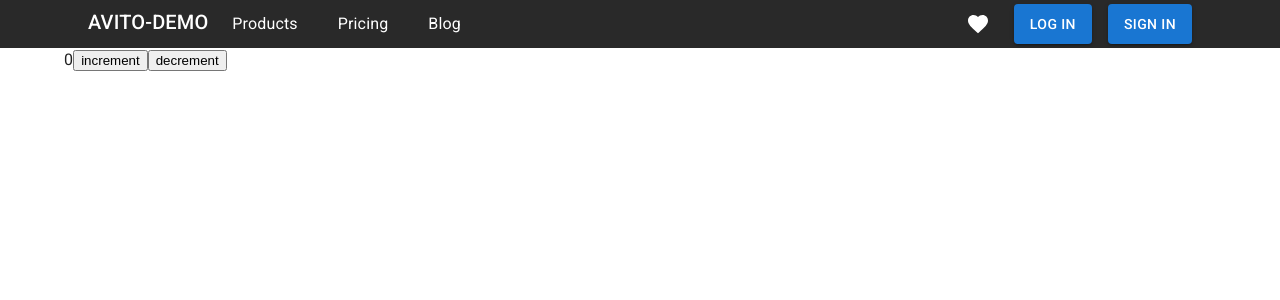
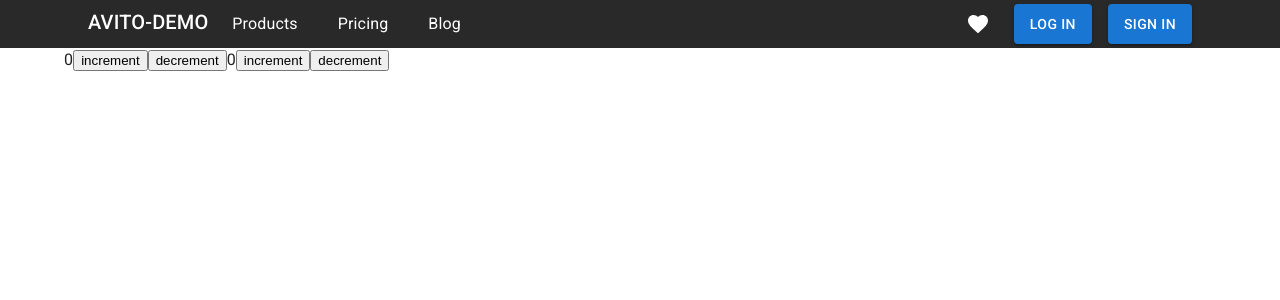
Before and after one commit to Amsssv/Avito-demo, a React (Create React App) app: page / in a window 1280 px wide. Shown: the top 300 px of the page. Built offline with nearby package versions, Linux system fonts and the light colour scheme.

Commit message:
finish redux implementation

```diff
--- a/src/Components/Body.js
+++ b/src/Components/Body.js
@@ -1,42 +1,80 @@
 import * as React from 'react';
-import { Box, } from '@mui/material';
+import {Box} from '@mui/material';
 
-import {createStore, Provider, useReduxDispatch, useReduxState} from "../provider";
-import {useReducer} from "react";
+import {connect, createStore, Provider, useDispatch, useSelector} from "../redux";
 
-const Test = () => {
-    const state = useReduxState();
-    const dispatch = useReduxDispatch();
-
-	return (
-		<div>
-			<span>{state.value}</span>
-			<button onClick={()=>dispatch({type: "INCREMENT"})}>increment</button>
-			<button onClick={()=>dispatch({type: "DECREMENT"})}>decrement</button>
-		</div>
-	)
-}
-
-const reducer = (state = {value: 0}, action) => {
+const reducer = (state = {valueOne: 0, valueTwo: 0}, action) => {
     switch (action.type) {
-        case 'INCREMENT':
-            return {value: state.value + 1}
-        case 'DECREMENT':
-            return {value: state.value - 1}
+        case 'INCREMENT_ONE':
+            return {
+                ...state,
+                valueOne: state.valueOne + 1
+            }
+        case 'DECREMENT_ONE':
+            return {
+                ...state,
+                valueOne: state.valueOne - 1
+            }
+        case 'INCREMENT_TWO':
+            return {
+                ...state,
+                valueTwo: state.valueTwo + 1
+            }
+        case 'DECREMENT_TWO':
+            return {
+                ...state,
+                valueTwo: state.valueTwo - 1
+            }
         default:
             return state
     }
 }
+
 const middlewares = [
     store => next => action => {
         console.log(store);
-		next();
+        next();
         console.log(action);
     }
 ];
 
+const store = createStore(reducer, {valueOne: 0, valueTwo: 0}, middlewares);
 
-const store = createStore(reducer, {value: 0}, middlewares)
+const mapStateToProps = state => {
+    return {
+        state
+    };
+}
+
+const mapDispatchToProps = dispatch => {
+    return {
+        dispatch
+    }
+}
+
+const TestWithConnect = connect(mapStateToProps, mapDispatchToProps)((props) => {
+    const {state, dispatch} = props
+    return (
+        <div>
+            <span>{state.valueOne}</span>
+            <button onClick={() => dispatch({type: "INCREMENT_ONE"})}>increment</button>
+            <button onClick={() => dispatch({type: "DECREMENT_ONE"})}>decrement</button>
+        </div>
+    )
+});
+
+const TestWithHooks = () => {
+    const state = useSelector();
+    const dispatch = useDispatch();
+    return (
+        <div>
+            <span>{state.valueTwo}</span>
+            <button onClick={() => dispatch({type: "INCREMENT_TWO"})}>increment</button>
+            <button onClick={() => dispatch({type: "DECREMENT_TWO"})}>decrement</button>
+        </div>
+    )
+}
+
 export default function Body() {
     return (
         <Box sx={{
@@ -44,9 +82,12 @@ export default function Body() {
             boxSizing: 'border-box'
         }}>
             <Provider store={store}>
-                <Test/>
-                {/*<LeftBar />*/}
-                {/*<List />*/}
+                <div>
+                    <TestWithConnect/>
+                </div>
+                <div>
+                    <TestWithHooks/>
+                </div>
             </Provider>
         </Box>
     );
--- a/src/provider.js
+++ /dev/null
@@ -1,94 +0,0 @@
-import React, {useContext} from 'react';
-
-const Context = React.createContext();
-
-const defaultReducers = () => {
-};
-
-export function createStore(reducers = defaultReducers, initialState = {}, enhancer = []) {
-    let listeners = [];
-    let state = initialState;
-
-    const dispatch = (action) => {
-        state = reducers(state, action);
-        listeners.forEach((listener) => {
-            listener();
-        });
-    }
-
-    const dispatchUsingMiddleware = (action) => {
-        const promises = enhancer.map(middleware => {
-            return new Promise((resolve) => {
-                const next = () => {
-                    resolve()
-                };
-                middleware(store)(next)(action)
-            })
-        });
-
-        if (enhancer.length === 0) {
-            dispatch(action);
-        } else {
-            Promise.all(promises).then(data => dispatch(action));
-        }
-    }
-
-    const store = {
-        get state() {
-            return {...state}
-        },
-        dispatch: dispatchUsingMiddleware,
-
-        subscribe: (newListener) => {
-            listeners.push(newListener);
-
-            const unsubscribe = () => {
-                listeners = listeners.filter((l) => l !== newListener);
-            };
-
-            return unsubscribe;
-        }
-    }
-
-    return store
-}
-
-export const Provider = ({children, store = null}) => {
-    if (store === null) {
-        throw new Error("Store is undefined")
-    }
-
-    return (<Context.Provider value={store}>
-        {children}
-    </Context.Provider>)
-}
-
-export const useReduxState = () => {
-    const context = useContext(Context);
-
-    if (context === undefined) {
-        return;
-    }
-
-    return context.state;
-}
-
-// export const useSelector = (callback) => {
-//     const context = useContext(Context);
-//
-//     if (context === undefined) {
-//         return;
-//     }
-//
-//     return callback(context.state);
-// }
-
-export const useReduxDispatch = () => {
-    const context = useContext(Context);
-
-    if (context === undefined) {
-        return;
-    }
-
-    return context.dispatch;
-}
--- /dev/null
+++ b/src/redux.js
@@ -0,0 +1,93 @@
+import React, {Component, useContext, useState} from 'react';
+
+const Context = React.createContext();
+
+const defaultReducers = () => {
+};
+
+
+export const createStore = (reducers = defaultReducers, initialState = {}, enhancer = []) => {
+    let state = initialState;
+
+    const store = {
+        get state() {
+            return state;
+        },
+
+        dispatch(action) {
+            if (enhancer.length === 0) {
+                state = reducers(state, action)
+            } else {
+                const promises = enhancer.map(middleware => new Promise(resolve => middleware(store)(() => resolve())(action)));
+
+                Promise.all(promises).then(data => {
+                    state = reducers(state, action)
+                });
+            }
+        }
+    }
+
+    return store
+}
+
+export const connect = (mapStateToProps, mapDispatchToProps) => Component => props => {
+    const store = useContext(Context);
+    const connectedProps = {
+        ...props, ...mapStateToProps(store.state), ...mapDispatchToProps(store.dispatch)
+    }
+    return <Component {...connectedProps}/>
+}
+
+export const useDispatch = () => {
+    const store = useContext(Context);
+
+    if (store === undefined) {
+        return;
+    }
+
+    return store.dispatch;
+}
+
+export const useSelector = (selectorFn) => {
+    const store = useContext(Context);
+
+    if (store === undefined) {
+        return;
+    }
+
+    if (selectorFn !== undefined) {
+        return selectorFn(store.state);
+    }
+
+    return store.state;
+}
+
+export const Provider = ({children, store = null}) => {
+    if (store === null) {
+        throw new Error("Store is undefined");
+    }
+
+    //handle subscribers into via updating state
+    const [virtualStore, setNewVirtualStore] = useState(store);
+
+    const dispatch = (...args) => {
+        store.dispatch(...args);
+        //as dispatch is async function need to wait store update
+        setTimeout(() => {
+            setNewVirtualStore(newStore);
+        }, 0);
+    }
+
+    const newStore = {
+        get state() {
+            return virtualStore.state
+        },
+        dispatch
+    }
+
+    return (
+        <Context.Provider value={newStore}>
+            {children}
+        </Context.Provider>
+    )
+}
```
